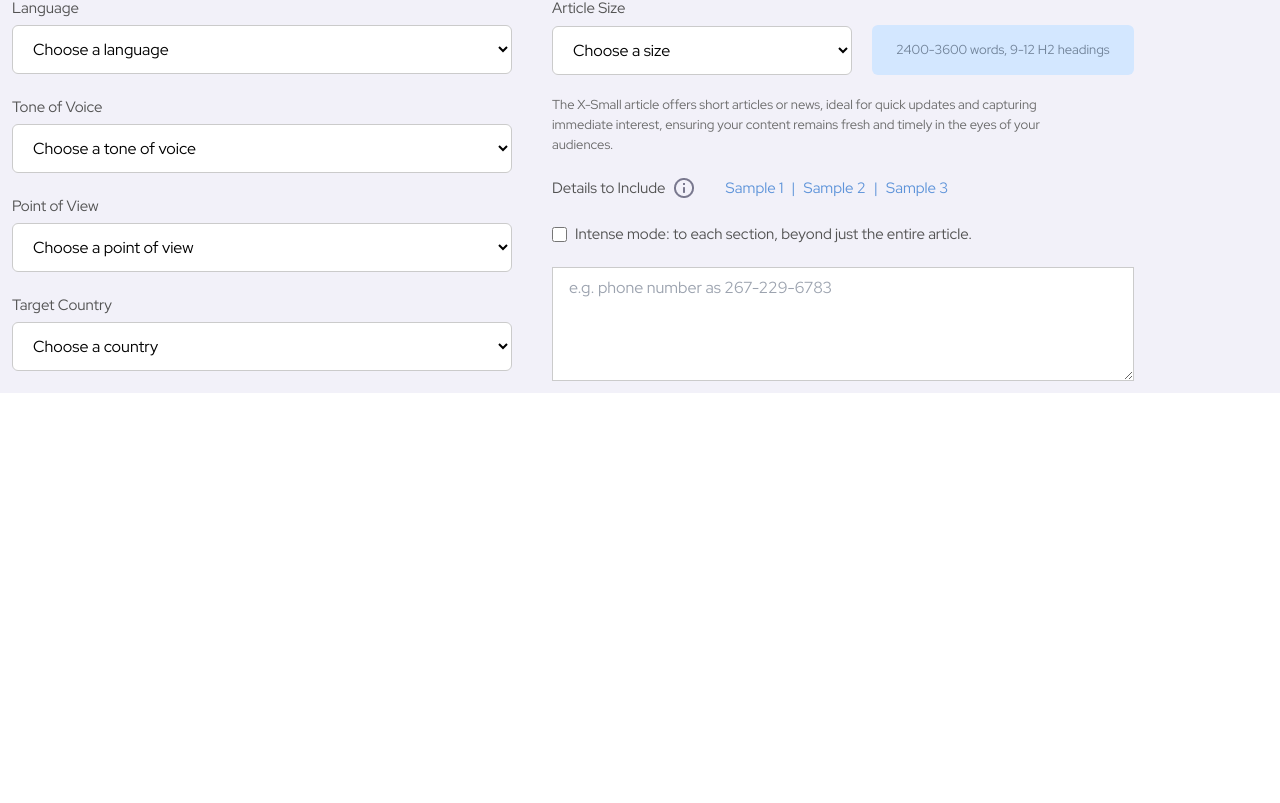
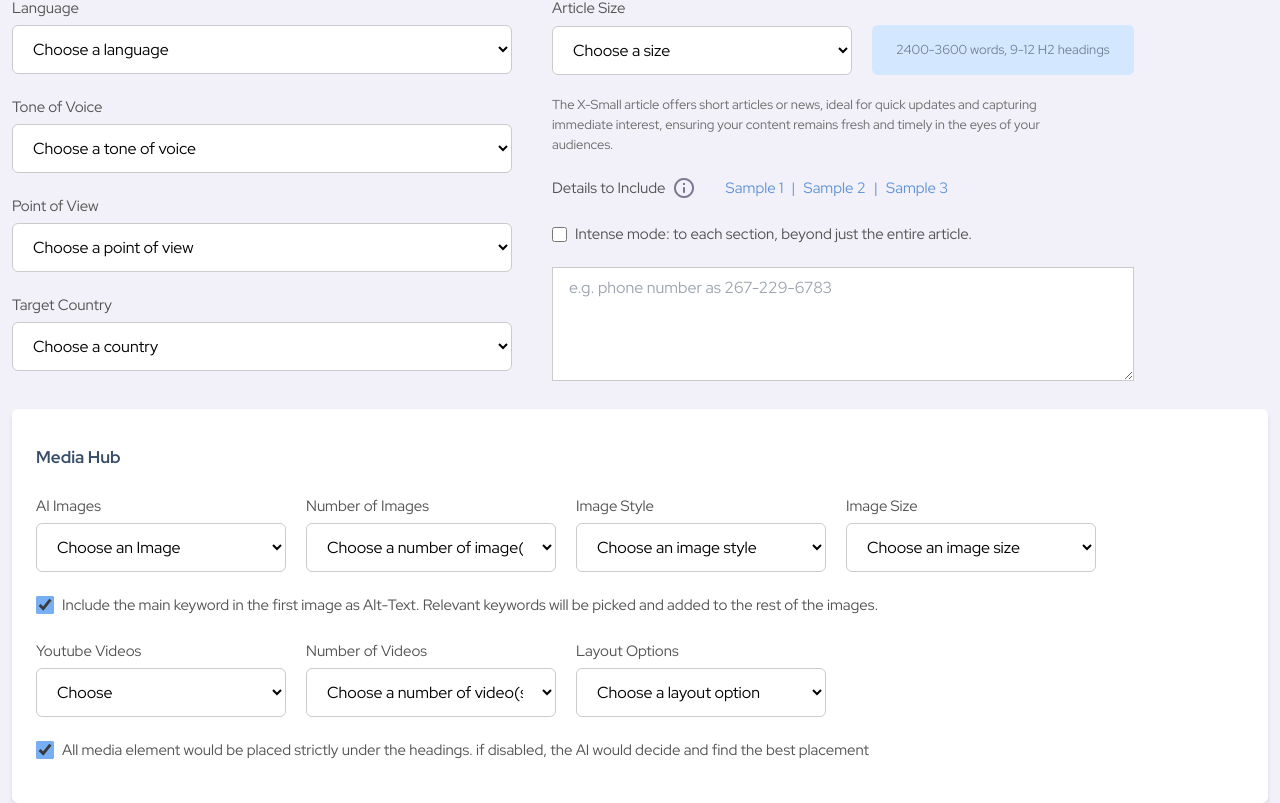
Before and after one commit to AbdulQuayyum/assessment, a Vue app: page / in a window 1280 px wide. Shown: the part 481-1284 px from the top of the page. Before the commit the page ends 874 px from the top, so only its background shows below. Built offline with nearby package versions, Linux system fonts and the light colour scheme.

Commit message:
Added Media Hub...

```diff
--- a/src/Components/CoreSettings.vue
+++ b/src/Components/CoreSettings.vue
@@ -8,18 +8,18 @@
                 <div class="flex flex-col space-y-1">
                     <span
                         class="flex flex-row items-center text-[#525252] text-[15px] font-[400] leading-[26px]">Language</span>
-                    <select class="bg-[#fff] border-[#CBCBCB] border-[1px] py-3 px-4 rounded-md w-[500px]" name="" id="">
+                    <select class="bg-[#fff] border-[#CBCBCB] border-[1px] py-3 px-4 rounded-md w-full sm:w-[500px]">
                         <option selected>Choose a language</option>
-                        <option value="US">English (US)</option>
-                        <option value="CA">English (UK)</option>
-                        <option value="FR">French</option>
-                        <option value="DE">German</option>
+                        <option value="EUS">English (US)</option>
+                        <option value="EUK">English (UK)</option>
+                        <option value="FFR">French</option>
+                        <option value="GDE">German</option>
                     </select>
                 </div>
                 <div class="flex flex-col space-y-1">
                     <span class="flex flex-row items-center text-[#525252] text-[15px] font-[400] leading-[26px]">Tone of
                         Voice</span>
-                    <select class="bg-[#fff] border-[#CBCBCB] border-[1px] py-3 px-4 rounded-md w-[500px]" name="" id="">
+                    <select class="bg-[#fff] border-[#CBCBCB] border-[1px] py-3 px-4 rounded-md w-full sm:w-[500px]">
                         <option selected>Choose a tone of voice</option>
                         <option value="friendly">Friendly</option>
                         <option value="notFriendly">Not Friendly</option>
@@ -28,16 +28,16 @@
                 <div class="flex flex-col space-y-1">
                     <span class="flex flex-row items-center text-[#525252] text-[15px] font-[400] leading-[26px]">Point of
                         View</span>
-                    <select class="bg-[#fff] border-[#CBCBCB] border-[1px] py-3 px-4 rounded-md w-[500px]" name="" id="">
+                    <select class="bg-[#fff] border-[#CBCBCB] border-[1px] py-3 px-4 rounded-md w-full sm:w-[500px]">
                         <option selected>Choose a point of view</option>
-                        <option value="friendly">None</option>
-                        <option value="notFriendly">All</option>
+                        <option value="none">None</option>
+                        <option value="all">All</option>
                     </select>
                 </div>
                 <div class="flex flex-col space-y-1">
                     <span class="flex flex-row items-center text-[#525252] text-[15px] font-[400] leading-[26px]">Target
                         Country</span>
-                    <select class="bg-[#fff] border-[#CBCBCB] border-[1px] py-3 px-4 rounded-md w-[500px]" name="" id="">
+                    <select class="bg-[#fff] border-[#CBCBCB] border-[1px] py-3 px-4 rounded-md w-full sm:w-[500px]">
                         <option selected>Choose a country</option>
                         <option value="US">United States</option>
                         <option value="CA">Canada</option>
@@ -53,8 +53,7 @@
                             class="flex flex-row items-center text-[#525252] text-[15px] font-[400] leading-[26px]">Article
                             Size</span>
                         <div class="flex flex-row items-center space-x-5">
-                            <select class="bg-[#fff] border-[#CBCBCB] border-[1px] py-3 px-4 rounded-md w-[300px]" name=""
-                                id="">
+                            <select class="bg-[#fff] border-[#CBCBCB] border-[1px] py-3 px-4 rounded-md w-[300px]">
                                 <option selected>Choose a size</option>
                                 <option value="xsmall">X-Small</option>
                             </select>
@@ -65,7 +64,7 @@
                         </div>
                     </div>
                 </div>
-                <div class="flex w-full max-w-[500px]">
+                <div class="flex w-full max-w-full sm:w-[500px]">
                     <span class=" text-[#6B6B6B] text-[13px] font-[400] leading-[20px]">
                         The X-Small article offers short articles or news, ideal for quick updates and capturing immediate
                         interest, ensuring your content remains fresh and timely in the eyes of your audiences.
@@ -84,14 +83,16 @@
                         <span class=" text-[#5D93D9] text-[15px] font-[400] leading-[26px]">Sample 3</span>
                     </div>
                 </div>
-                <div class="flex flex-row space-x-8">
+                <div class="flex flex-row">
                     <div class="flex flex-row items-center space-x-2">
-                        <input type="checkbox" class="h-[15px] w-[15px]" name="checkbox01" id="checkbox01">
-                        <label for="checkbox01" class=" text-[#525252] text-[15px] font-[400] leading-[26px]">Intense mode: to each section, beyond just the entire article.</label>
+                        <input type="checkbox" class="h-[15px] w-[15px] accent-[#77AEF4]" name="checkbox01" id="checkbox01">
+                        <label for="checkbox01" class=" text-[#525252] text-[15px] font-[400] leading-[26px]">Intense mode:
+                            to each section, beyond just the entire article.</label>
                     </div>
                 </div>
                 <div class="flex flex-row space-x-8">
-                    <textarea name="" class="border-[#CBCBCB] border-[1px] w-full px-4 py-2" placeholder="e.g. phone number as 267-229-6783" id="" cols="30" rows="4"></textarea>
+                    <textarea name="" class="border-[#CBCBCB] border-[1px] w-full px-4 py-2"
+                        placeholder="e.g. phone number as 267-229-6783" cols="30" rows="4"></textarea>
                 </div>
             </div>
         </div>
--- /dev/null
+++ b/src/Components/MediaHub.vue
@@ -0,0 +1,94 @@
+<template >
+    <div class="bg-[#fff] rounded-md mt-4 mx-3 pt-8 pb-10 px-6 flex flex-col shadow-md">
+        <div>
+            <span class="text-[#384D67] text-[17px] font-[700] leading-8">Media Hub</span>
+        </div>
+        <div class="flex flex-col space-y-5">
+            <div class="flex flex-row items-center mt-5 space-x-5">
+                <div class="flex flex-col space-y-1">
+                    <span class="flex flex-row items-center text-[#525252] text-[15px] font-[400] leading-[26px]">AI
+                        Images</span>
+                    <select class="bg-[#fff] border-[#CBCBCB] border-[1px] py-3 px-4 rounded-md w-full sm:w-[250px]">
+                        <option selected>Choose an Image</option>
+                        <option value="noneal">None</option>
+                    </select>
+                </div>
+                <div class="flex flex-col space-y-1">
+                    <span class="flex flex-row items-center text-[#525252] text-[15px] font-[400] leading-[26px]">Number of
+                        Images</span>
+                    <select class="bg-[#fff] border-[#CBCBCB] border-[1px] py-3 px-4 rounded-md w-full sm:w-[250px]">
+                        <option selected>Choose a number of image(s)</option>
+                        <option value="1">1</option>
+                        <option value="2">2</option>
+                        <option value="3">3</option>
+                        <option value="4">4</option>
+                        <option value="5">5</option>
+                    </select>
+                </div>
+                <div class="flex flex-col space-y-1">
+                    <span class="flex flex-row items-center text-[#525252] text-[15px] font-[400] leading-[26px]">Image
+                        Style</span>
+                    <select class="bg-[#fff] border-[#CBCBCB] border-[1px] py-3 px-4 rounded-md w-full sm:w-[250px]">
+                        <option selected>Choose an image style</option>
+                        <option value="noneis">None</option>
+                    </select>
+                </div>
+                <div class="flex flex-col space-y-1">
+                    <span class="flex flex-row items-center text-[#525252] text-[15px] font-[400] leading-[26px]">Image
+                        Size</span>
+                    <select class="bg-[#fff] border-[#CBCBCB] border-[1px] py-3 px-4 rounded-md w-full sm:w-[250px]">
+                        <option selected>Choose an image size</option>
+                        <option value="64x64">64x64</option>
+                    </select>
+                </div>
+            </div>
+            <div class="flex flex-row items-center space-x-2">
+                <input type="checkbox" checked class="h-[18px] w-[18px] accent-[#77AEF4]" name="checkbox02" id="checkbox02">
+                <label for="checkbox02" class=" text-[#525252] text-[15px] font-[400] leading-[26px]">Include the main
+                    keyword in the first image as Alt-Text. Relevant keywords will be picked and added to the rest of the
+                    images.</label>
+            </div>
+        </div>
+        <div class="flex flex-col space-y-5">
+            <div class="flex flex-row items-center mt-5 space-x-5">
+                <div class="flex flex-col space-y-1">
+                    <span class="flex flex-row items-center text-[#525252] text-[15px] font-[400] leading-[26px]">Youtube Videos</span>
+                    <select class="bg-[#fff] border-[#CBCBCB] border-[1px] py-3 px-4 rounded-md w-full sm:w-[250px]">
+                        <option selected>Choose</option>
+                        <option value="yes">Yes</option>
+                        <option value="no">No</option>
+                    </select>
+                </div>
+                <div class="flex flex-col space-y-1">
+                    <span class="flex flex-row items-center text-[#525252] text-[15px] font-[400] leading-[26px]">Number of Videos</span>
+                    <select class="bg-[#fff] border-[#CBCBCB] border-[1px] py-3 px-4 rounded-md w-full sm:w-[250px]">
+                        <option selected>Choose a number of video(s)</option>
+                        <option value="one">1</option>
+                        <option value="two">2</option>
+                        <option value="three">3</option>
+                        <option value="four">4</option>
+                        <option value="five">5</option>
+                    </select>
+                </div>
+                <div class="flex flex-col space-y-1">
+                    <span class="flex flex-row items-center text-[#525252] text-[15px] font-[400] leading-[26px]">Layout Options</span>
+                    <select class="bg-[#fff] border-[#CBCBCB] border-[1px] py-3 px-4 rounded-md w-full sm:w-[250px]">
+                        <option selected>Choose a layout option</option>
+                        <option value="DistributeEvenly">Distribute evenly</option>
+                    </select>
+                </div>
+            </div>
+            <div class="flex flex-row items-center space-x-2">
+                <input type="checkbox" checked class="h-[18px] w-[18px] accent-[#77AEF4]" name="checkbox03" id="checkbox03">
+                <label for="checkbox02" class=" text-[#525252] text-[15px] font-[400] leading-[26px]">All media element
+                    would be placed strictly under the headings. if disabled, the AI would decide and find the best
+                    placement</label>
+            </div>
+        </div>
+    </div>
+</template>
+<script>
+export default {
+
+}
+</script>
--- a/src/Views/Projects.vue
+++ b/src/Views/Projects.vue
@@ -4,6 +4,7 @@
         <main>
             <Header />
             <CoreSettings />
+            <MediaHub />
         </main>
     </div>
 </template>
@@ -12,10 +13,11 @@
 import Navbar from '../Components/Navbar.vue';
 import Header from '../Components/Header.vue';
 import CoreSettings from "../Components/CoreSettings.vue"
+import MediaHub from '../Components/MediaHub.vue';
 
 export default {
     name: "Projects",
-    components: { Navbar, Header, CoreSettings }
+    components: { Navbar, Header, CoreSettings, MediaHub }
 
 }
 </script>
--- a/src/style.css
+++ b/src/style.css
@@ -6,3 +6,16 @@
 * {
   font-family: 'Red Hat Display', sans-serif;
 }
+
+::-webkit-scrollbar {
+  width: 6px;
+}
+
+::-webkit-scrollbar-thumb {
+  background-color: rgb(216, 216, 216);
+  border-radius: 40px;
+}
+
+::-webkit-scrollbar-track {
+  background-color: transparent;
+}
```
